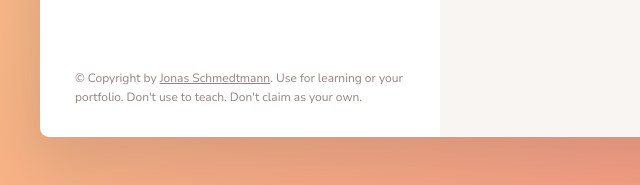
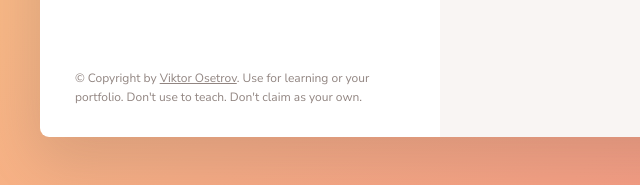
Before and after one commit to victorosetrov/forkapp, a website built with Parcel: page index.html in a window 1280 px wide. Shown: the part 1084-1269 px from the top of the page, 0-640 px from the left. Built offline with nearby package versions, Linux system fonts and the light colour scheme.

Commit message:
Working with template.

```diff
--- a/index.html
+++ b/index.html
@@ -126,8 +126,8 @@
           <a
             class="twitter-link"
             target="_blank"
-            href="https://twitter.com/jonasschmedtman"
-            >Jonas Schmedtmann</a
+            href="https://twitter.com/ViktorOsetrov"
+            >Viktor Osetrov</a
           >. Use for learning or your portfolio. Don't use to teach. Don't claim
           as your own.
         </p>
```
Also changed, not shown: package.json (added, +24 -0 lines), dist/favicon.80934ffe.png (added), dist/icons.c4b52749.svg (added), dist/index.html (added), dist/logo.5d271741.png (added), 5 other files.
